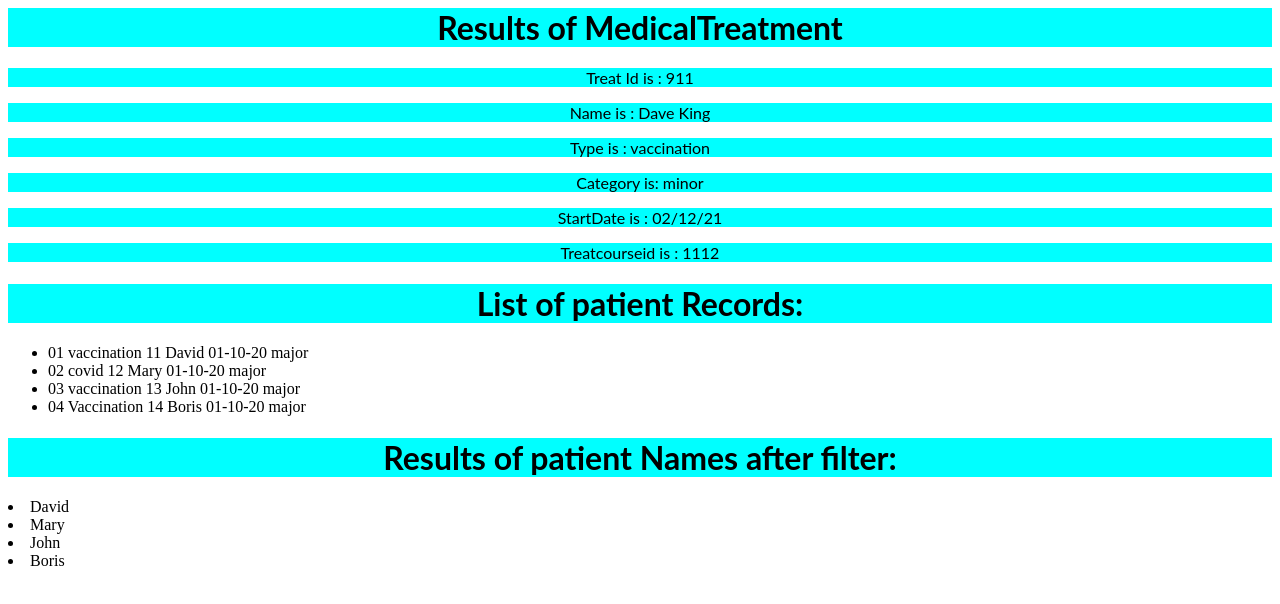
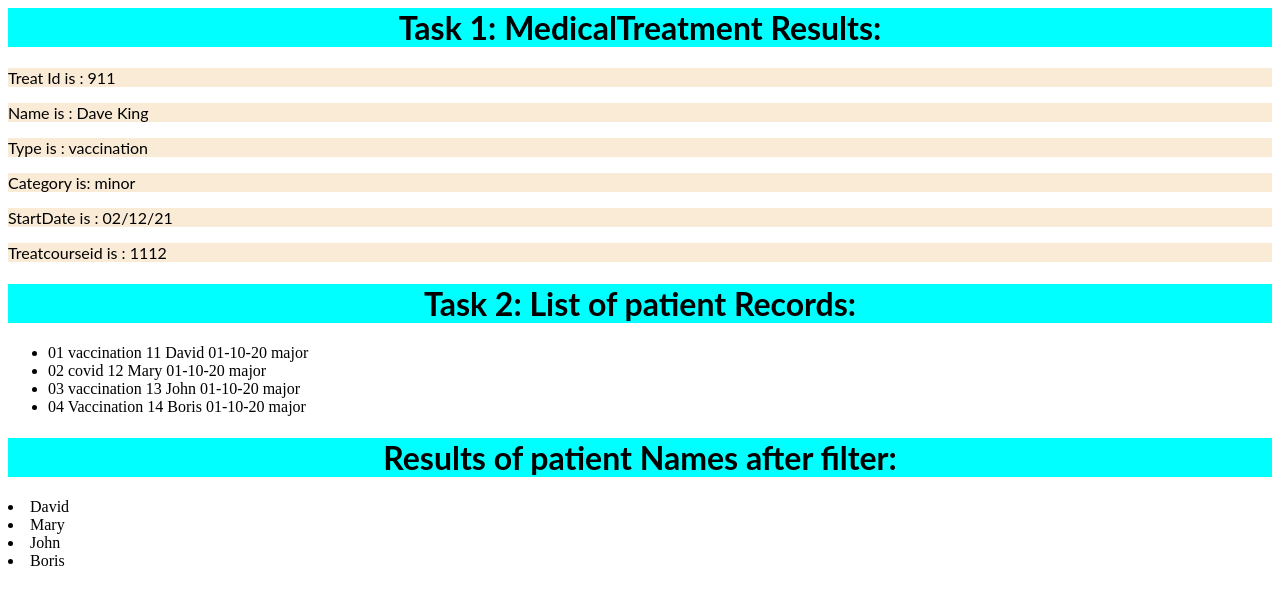
Before and after one commit to gitzdave/Example-task2, a React (Create React App) app: page / in a window 1280 px wide. Shown: the top 604 px of the page. Built offline with nearby package versions, Linux system fonts and the light colour scheme.

Commit message:
2 files modified

```diff
--- a/src/App.js
+++ b/src/App.js
@@ -26,7 +26,7 @@ const dataString = JSON.parse(medicalTreatmentListAsJson);
 
   return (
     <div>
-  <h1>  Results of MedicalTreatment </h1>
+  <h1>  Task 1: MedicalTreatment Results: </h1>
   <p> <MedicalTreatment  treatId={treatId}  /> </p>
    <p> <MedicalTreatment  name={patientName}  /> </p>
    <p> <MedicalTreatment  type={type}  /> </p>
@@ -35,7 +35,7 @@ const dataString = JSON.parse(medicalTreatmentListAsJson);
    <p> <MedicalTreatment  treatCourseId={treatCourseId}  /> </p>
 
 
-      <h1> List of patient Records: </h1>
+      <h1> Task 2: List of patient Records: </h1>
      <MedicalTreatmentList  data = {medicalTreatmentListAsJson}/>
 
      <h1> Results of patient Names after filter: </h1>
--- a/src/style.css
+++ b/src/style.css
@@ -1,4 +1,4 @@
-h1, p,base {
+h1, base {
   font-family: Lato;
   background-color:aqua;
   text-align: center;
@@ -6,3 +6,10 @@ h1, p,base {
   text-decoration-color: rgb(196, 255, 196);
 
 }
+p {
+
+  font-family: Lato;
+  background-color:antiquewhite;
+  text-align: left;
+text-decoration:aqua;
+}
```
